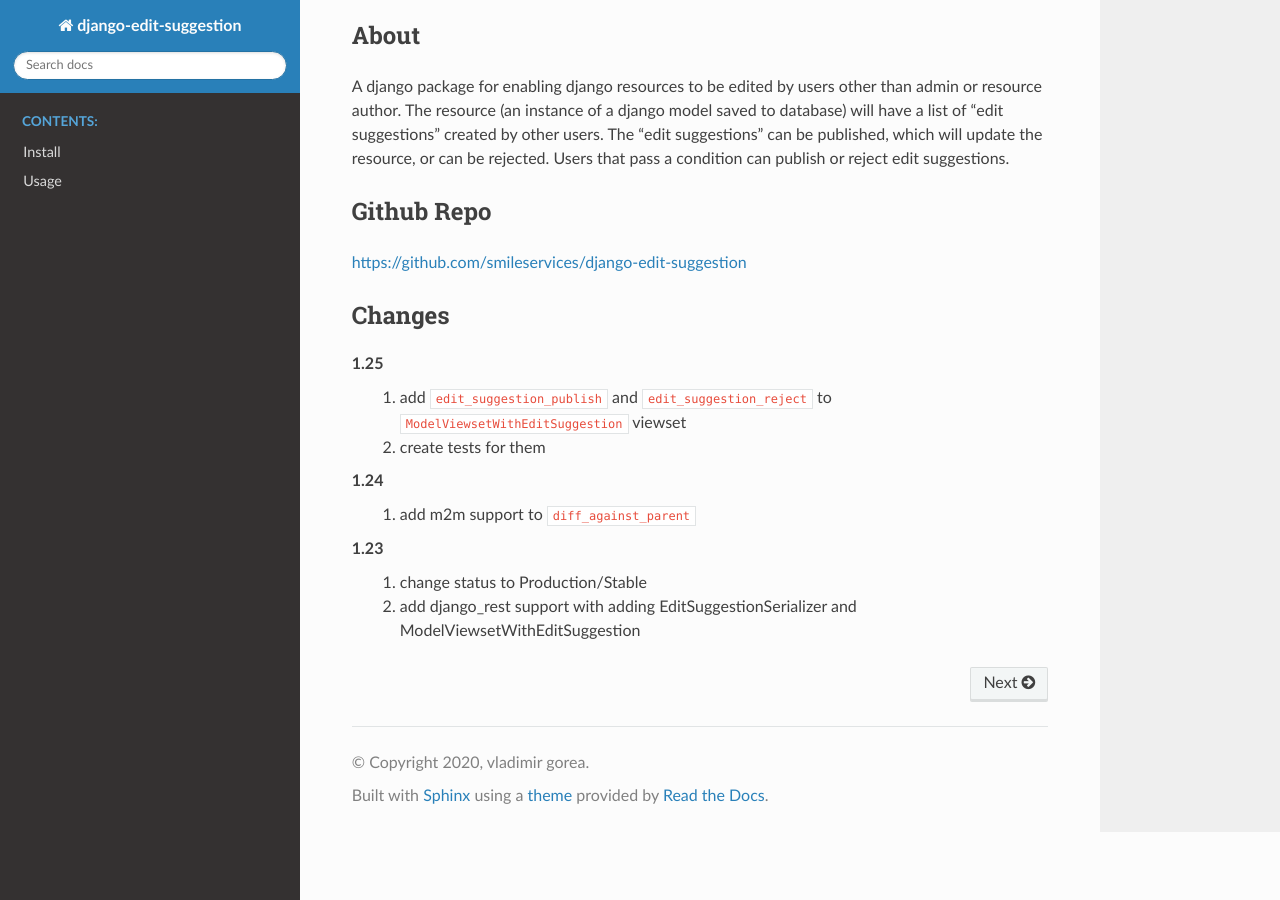
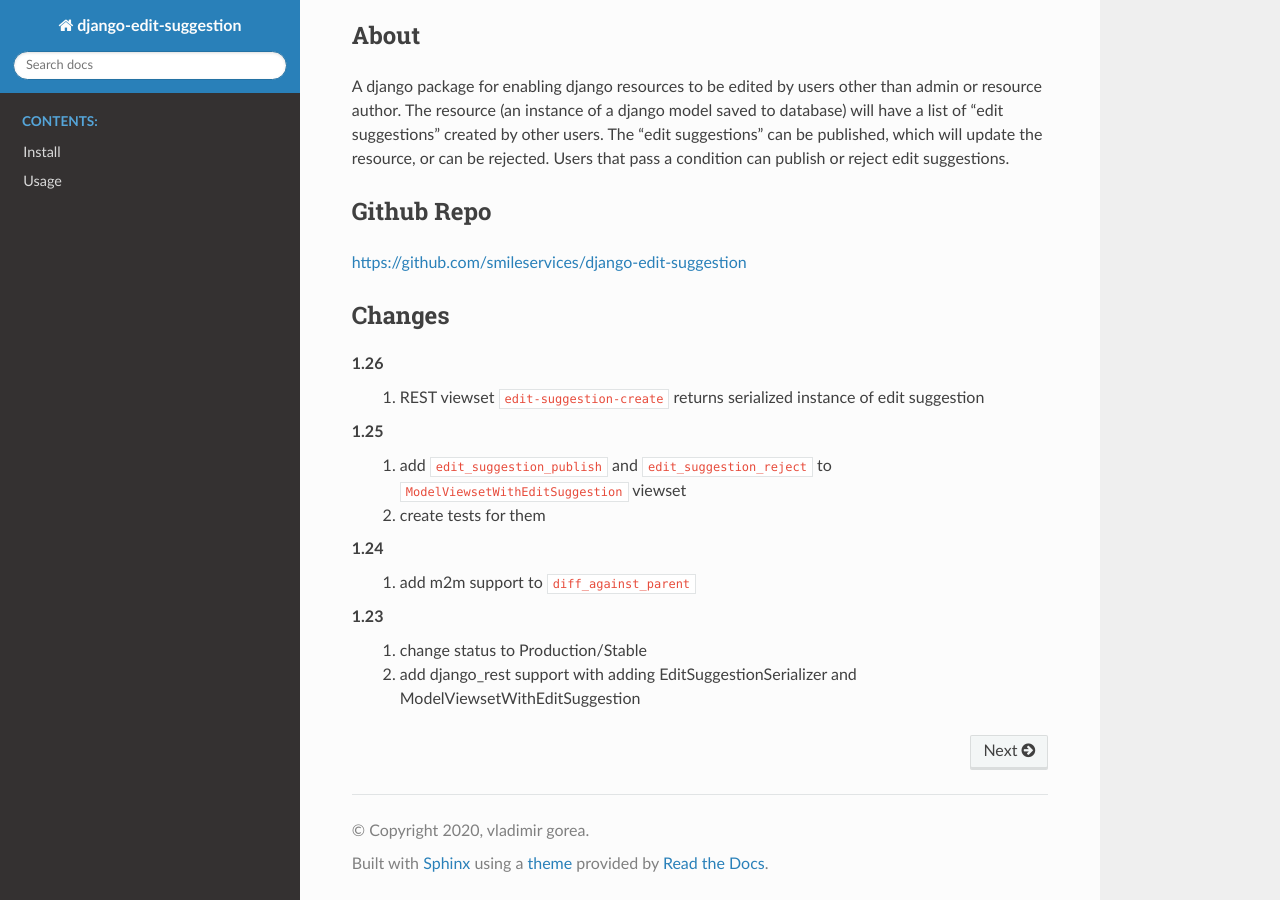
Before and after one commit to smileservices/django-edit-suggestion, a Sphinx documentation site: the page built from docs/index.rst, in a window 1280 px wide and 900 px high, scrolled down 550 px. Built offline with Sphinx 7.4.7 and the Read the Docs theme 2.0.0, drawn with Linux system fonts in a browser that asks for light colours.

Commit message:
update docs

```diff
--- a/docs/index.rst
+++ b/docs/index.rst
@@ -27,6 +27,9 @@ https://github.com/smileservices/django-edit-suggestion
 Changes
 ~~~~~~~
 
+1.26
+   #. REST viewset ``edit-suggestion-create`` returns serialized instance of edit suggestion
+
 1.25
    #. add ``edit_suggestion_publish`` and ``edit_suggestion_reject`` to ``ModelViewsetWithEditSuggestion`` viewset
    #. create tests for them
```
Also changed, not shown: 8 other files.
